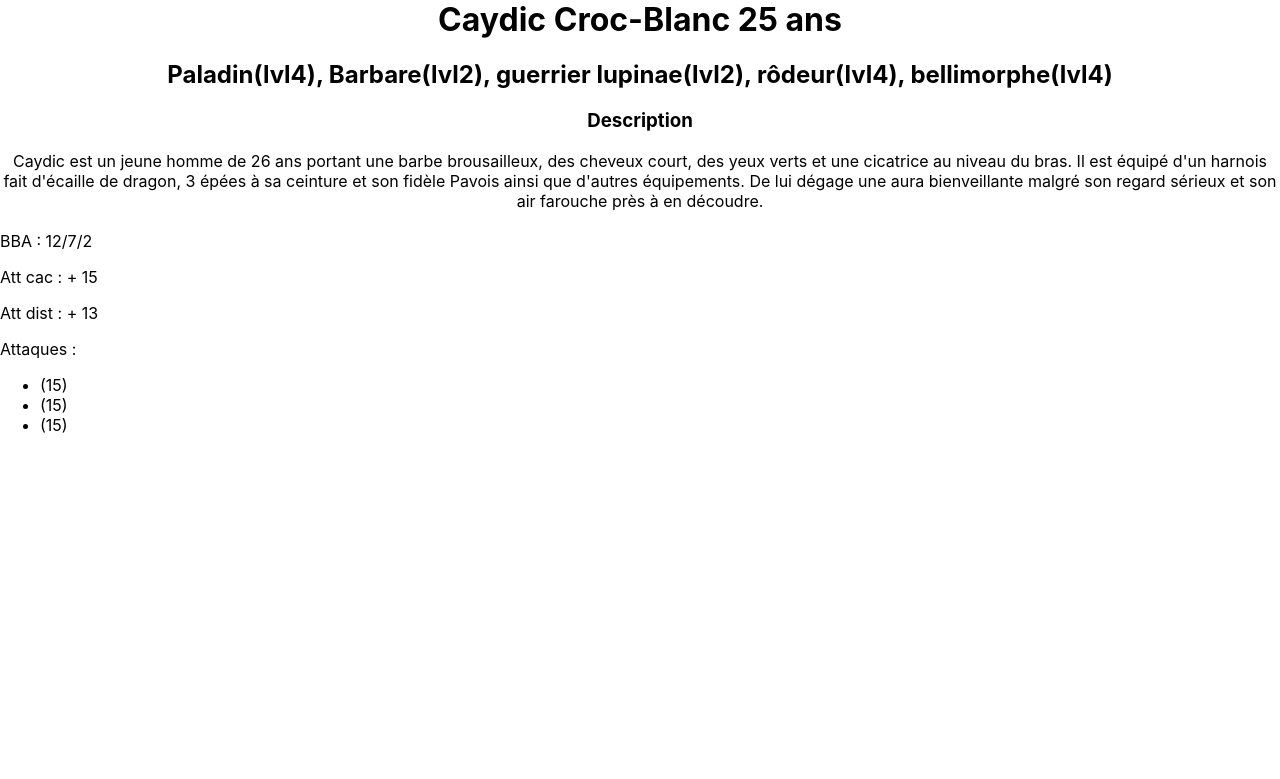
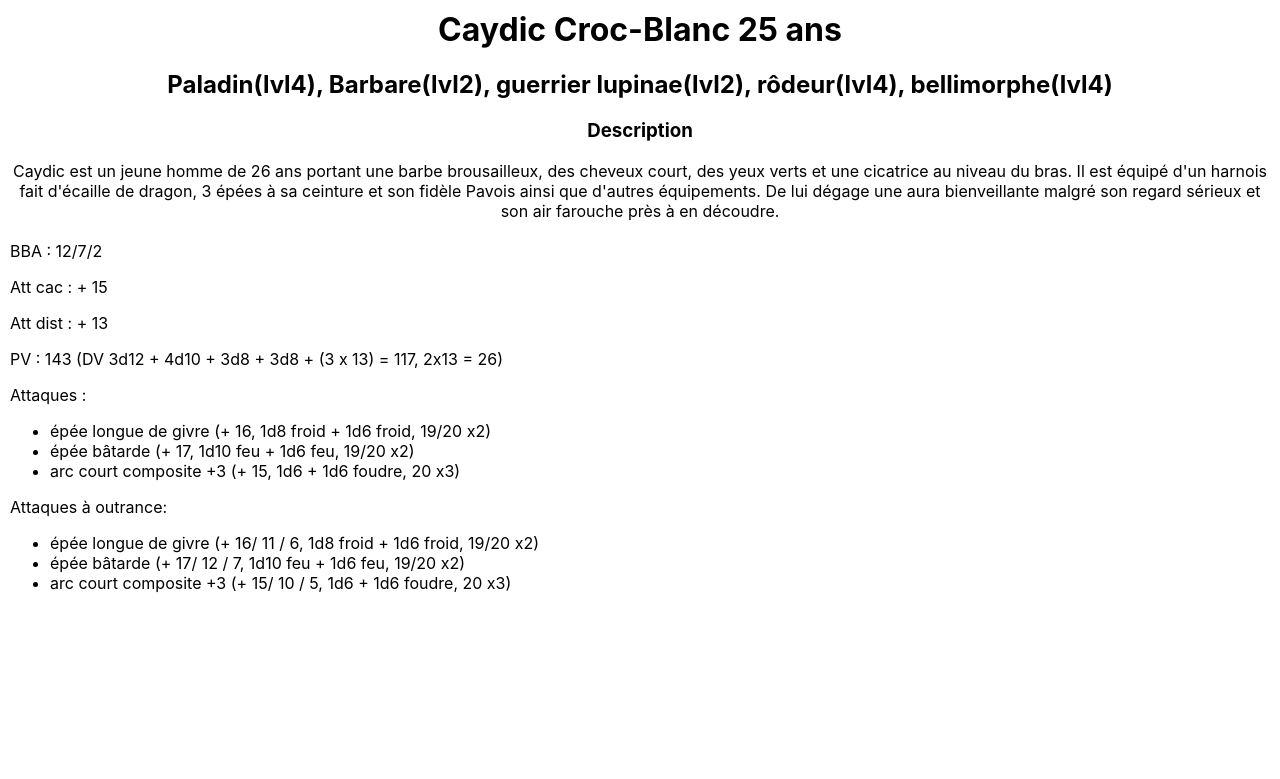
Before and after one commit to Clydic/CaydicSheet, a Flask app: page / in a window 1280 px wide. Shown: the top 779 px of the page. Run offline with Flask 3, Linux system fonts and the light colour scheme.

Commit message:
Ajout de la liste des armes

```diff
--- a/app.py
+++ b/app.py
@@ -23,13 +23,15 @@
     "CA cac" : 11,
     "for" : 17,
     "dex" : 13,
+    "race" : "Humain",
+    "pv_max" : "143 (DV 3d12 + 4d10 + 3d8 + 3d8 + (3 x 13) = 117, 2x13 = 26)"
 
 }
 
 weapon={
-    "epee_longue" : {"name" : "épée longue de givre", "bonus" : 1, "dégâts": "1d8 froid + 1d6 froid" , "critique" : "19/20 x2" , "range" : "càc"},
-    "epee_batarde" : {"name" : "épée bâtarde", "bonus" : 2, "dégâts": "1d10 feu + 1d6 feu" , "critique" : "19/20 x2" , "range" : "càc"},
-    "arc_court" : {"name" : "arc court composite +3", "bonus" : 0, "dégâts": "1d6 + 1d6 foudre" , "critique" : "20 x3" , "range" : "distance"}
+    "epee_longue" : {"name" : "épée longue de givre", "bonus" : 1, "degat": "1d8 froid + 1d6 froid" , "critique" : "19/20 x2" , "range" : "càc"},
+    "epee_batarde" : {"name" : "épée bâtarde", "bonus" : 2, "degat": "1d10 feu + 1d6 feu" , "critique" : "19/20 x2" , "range" : "càc"},
+    "arc_court" : {"name" : "arc court composite +3", "bonus" : 0, "degat": "1d6 + 1d6 foudre" , "critique" : "20 x3" , "range" : "distance"}
 }
 
 app = Flask(__name__)
--- a/static/main.css
+++ b/static/main.css
@@ -1,15 +1,12 @@
 body {
-    margin: 0;
-    font-family: -apple-system, BlinkMacSystemFont, "Segoe UI", "Roboto", "Oxygen",
-        "Ubuntu", "Cantarell", "Fira Sans", "Droid Sans", "Helvetica Neue",
-        sans-serif;
+    margin: 10px;
+    font-family: -apple-system, BlinkMacSystemFont, "Segoe UI", "Roboto", "Oxygen", "Ubuntu", "Cantarell", "Fira Sans", "Droid Sans", "Helvetica Neue", sans-serif;
     -webkit-font-smoothing: antialiased;
     -moz-osx-font-smoothing: grayscale;
 }
 
 code {
-    font-family: source-code-pro, Menlo, Monaco, Consolas, "Courier New",
-        monospace;
+    font-family: source-code-pro, Menlo, Monaco, Consolas, "Courier New", monospace;
 }
 
 .App {
--- a/templates/index.html
+++ b/templates/index.html
@@ -19,11 +19,21 @@
                         <p>BBA : {{pj.bba}}/{{pj.bba-5}}/{{pj.bba-10}}</p>
                         <p>Att cac : + {{(pj.for-10)//2+pj.bba}}</p>
                         <p>Att dist : + {{(pj.dex-10)//2+pj.bba}}</p>
+                        <p>PV : {{pj.pv_max}}</p>
                         <p>Attaques :
                             <ul>
-                                {% for arme in armes %}
+                                {% for arme in armes.values() %}
                                 <li>
-                                    {{arme.name|e}} ({{(pj.for-10)//2+pj.bba}})
+                                    {{arme.name|e}} (+ {{ (pj.for-10)//2+pj.bba+arme.bonus}}, {{arme.degat}}, {{arme.critique}})
+                                </li>
+                                {% endfor %}
+                            </ul>
+                        </p>
+                        <p>Attaques à outrance:
+                            <ul>
+                                {% for arme in armes.values() %}
+                                <li>
+                                    {{arme.name|e}} (+ {{ (pj.for-10)//2+pj.bba+arme.bonus}}/ {{ (pj.for-10)//2+pj.bba + arme.bonus - 5 }} / {{ (pj.for-10)//2+pj.bba + arme.bonus -10}}, {{arme.degat}}, {{arme.critique}})
                                 </li>
                                 {% endfor %}
                             </ul>
```
